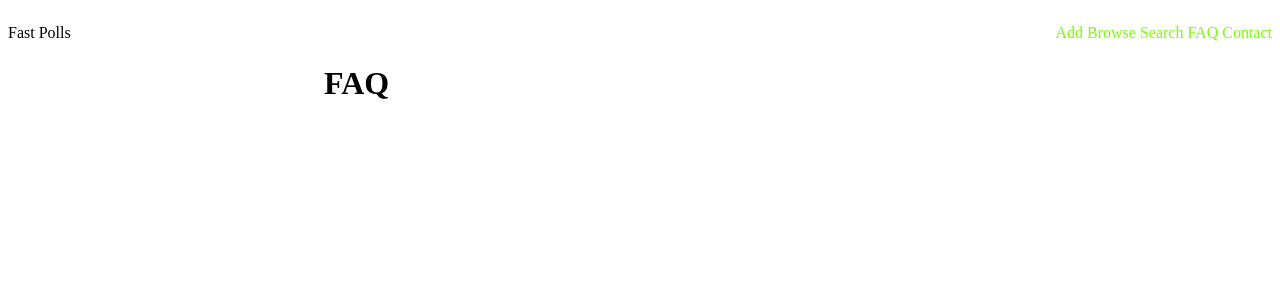
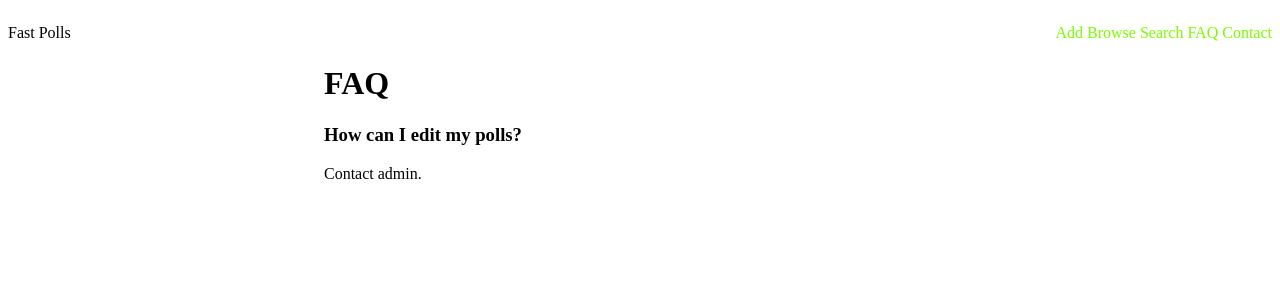
Before and after one commit to kura-pl/fast_polls, a Django app: page /faq in a window 1280 px wide. Shown: the top 300 px of the page. Run offline with Django 3.2, Linux system fonts and the light colour scheme.

Commit message:
Making texts

```diff
--- a/templates/fast_polls/contact.html
+++ b/templates/fast_polls/contact.html
@@ -1,4 +1,5 @@
 {% extends 'fast_polls/base.html' %}
 {% block main %}
     <h1>{% block title %}Contact{% endblock %}</h1>
+    <p>kura@mat.umk.pl</p>
 {% endblock %}
--- a/templates/fast_polls/faq.html
+++ b/templates/fast_polls/faq.html
@@ -1,4 +1,7 @@
 {% extends 'fast_polls/base.html' %}
 {% block main %}
     <h1>{% block title %}FAQ{% endblock %}</h1>
+    <h3>How can I edit my polls?</h3>
+    <p>Contact admin.</p>
+
 {% endblock %}
```
